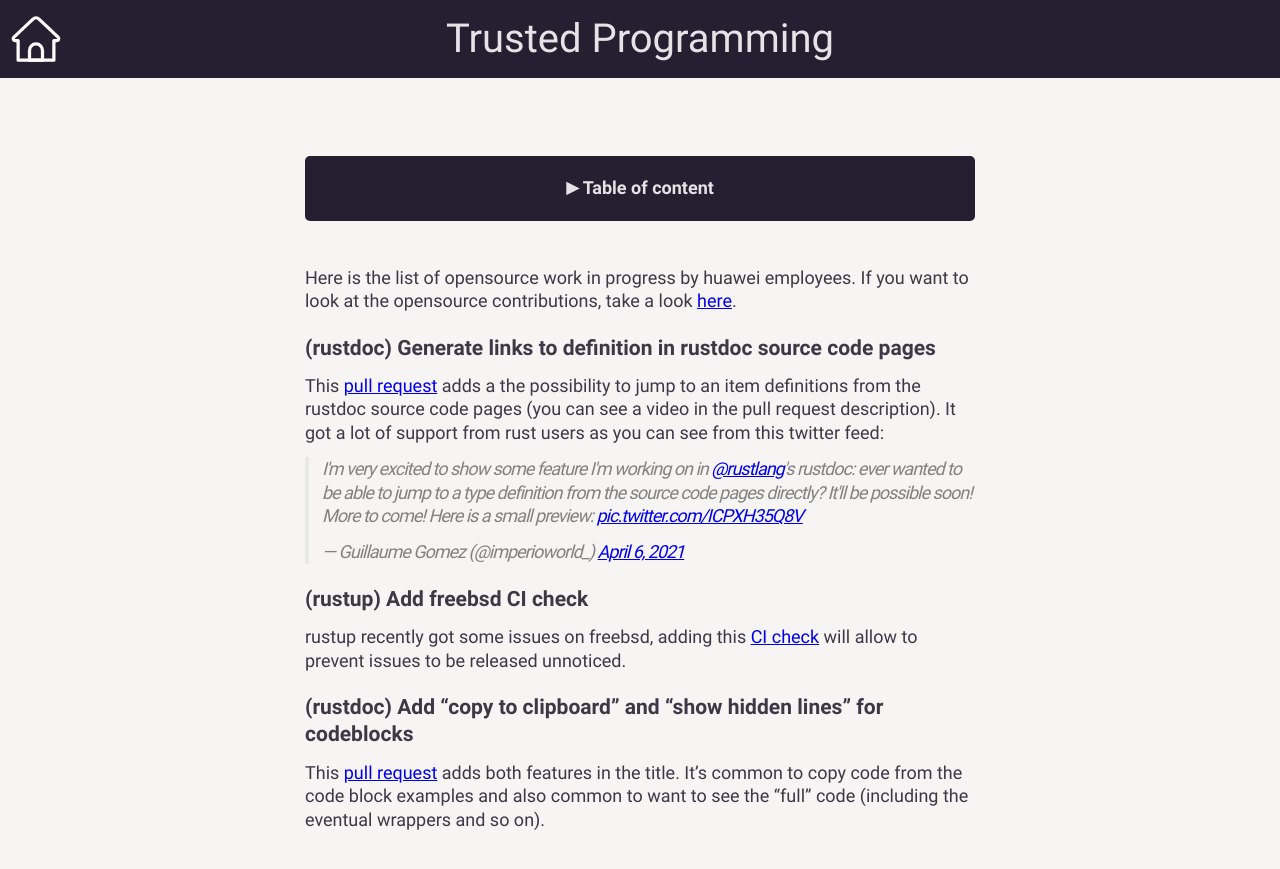
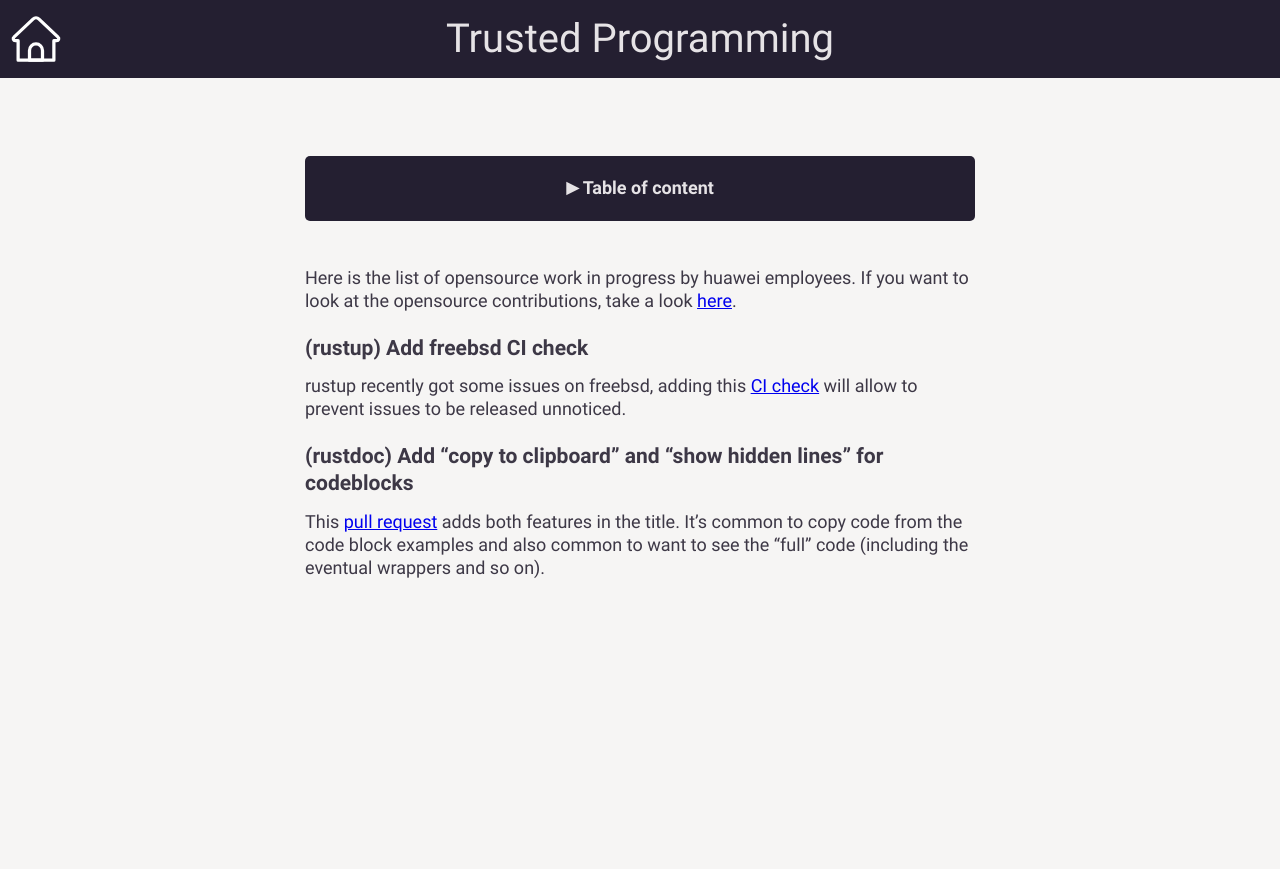
Before and after one commit to yijunyu/trusted-programming.github.io, a Jekyll site: the page built from articles/work-in-progress.md, in a window 1280 px wide. Shown: the top 869 px of the page. Built offline with Jekyll 4.4.1, drawn with Linux system fonts in a browser that asks for light colours; comment, search, counter and statistics services are not loaded.

```diff
--- a/articles/work-in-progress.md
+++ b/articles/work-in-progress.md
@@ -6,12 +6,6 @@ toc: true
 
 Here is the list of opensource work in progress by huawei employees. If you want to look at the opensource contributions, take a look [here]({{ site.baseurl }}/articles/opensource-contributions.html).
 
-### (rustdoc) Generate links to definition in rustdoc source code pages
-
-This [pull request](https://github.com/rust-lang/rust/pull/84176) adds a the possibility to jump to an item definitions from the rustdoc source code pages (you can see a video in the pull request description). It got a lot of support from rust users as you can see from this twitter feed:
-
-<blockquote class="twitter-tweet"><p lang="en" dir="ltr">I&#39;m very excited to show some feature I&#39;m working on in <a href="https://twitter.com/rustlang?ref_src=twsrc%5Etfw">@rustlang</a>&#39;s rustdoc: ever wanted to be able to jump to a type definition from the source code pages directly? It&#39;ll be possible soon! More to come! Here is a small preview: <a href="https://t.co/ICPXH35Q8V">pic.twitter.com/ICPXH35Q8V</a></p>&mdash; Guillaume Gomez (@imperioworld_) <a href="https://twitter.com/imperioworld_/status/1379506735094857728?ref_src=twsrc%5Etfw">April 6, 2021</a></blockquote> <script async src="https://platform.twitter.com/widgets.js" charset="utf-8"></script>
-
 ### (rustup) Add freebsd CI check
 
 rustup recently got some issues on freebsd, adding this [CI check](https://github.com/rust-lang/rustup/pull/2783) will allow to prevent issues to be released unnoticed.
```
Also changed, not shown: articles/opensource-contributions.md (+6 -0 lines).
